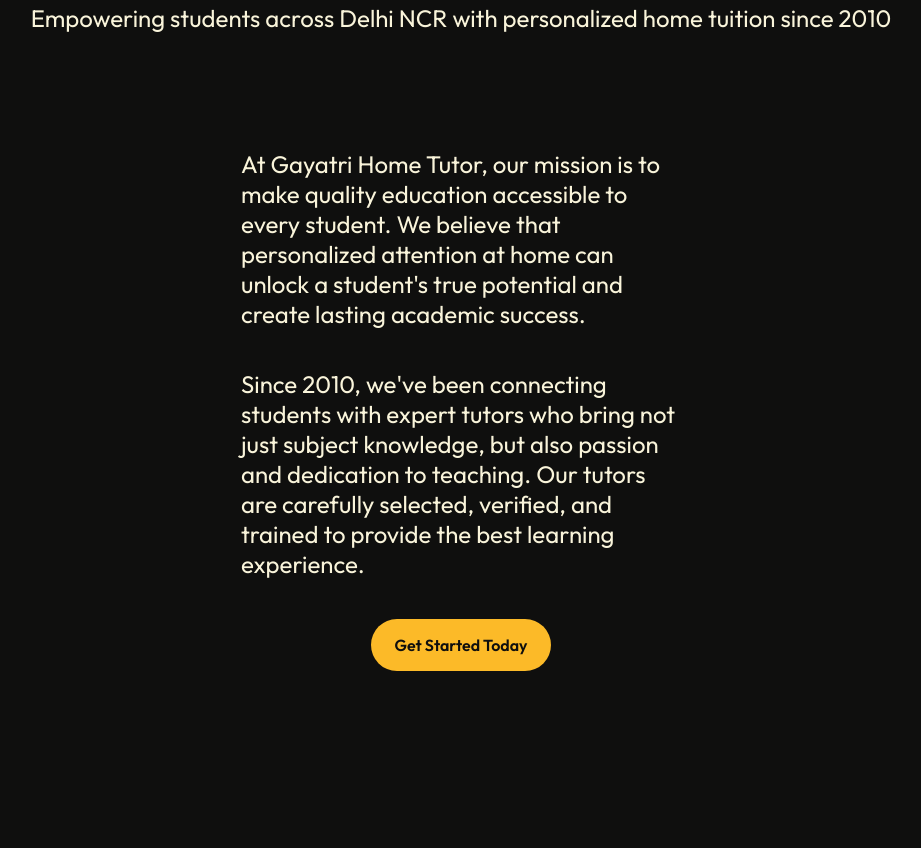
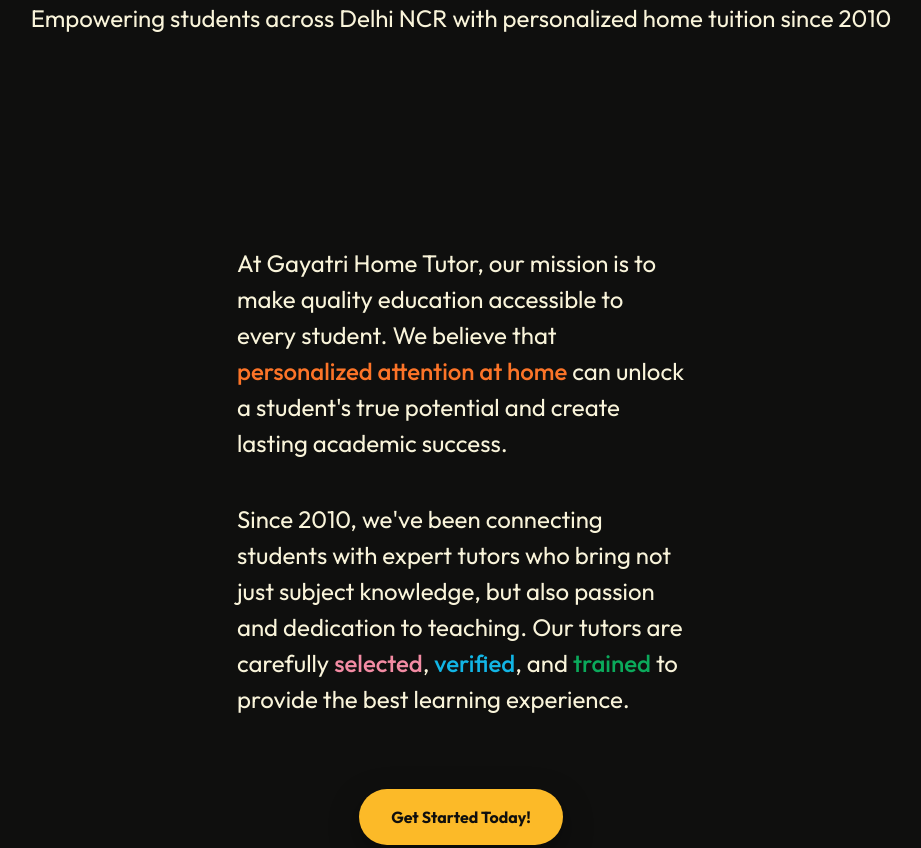
Before and after one commit to thedrishtigupta/Gayatri-Home-Tutors, a plain HTML site: page index.html in a window 1280 px wide. Shown: the part 1090-1938 px from the top of the page, without its empty margins (179-1100 px from the left). Drawn offline with Linux system fonts and the light colour scheme; a web font is replaced by a local one.

Commit message:
Improvised CSS

```diff
--- a/index.html
+++ b/index.html
@@ -73,10 +73,22 @@
             </div>
             <div class="section-body">
                 <div class="about-mission">
-                    <p>At Gayatri Home Tutor, our mission is to make quality education accessible to every student. We believe that personalized attention at home can unlock a student's true potential and create lasting academic success.</p>
-                    <p>Since 2010, we've been connecting students with expert tutors who bring not just subject knowledge, but also passion and dedication to teaching. Our tutors are carefully selected, verified, and trained to provide the best learning experience.</p>
+                    <div class="mission-content">
+                        <p>
+                            At Gayatri Home Tutor, our mission is to make quality education accessible to every student.
+                            We believe that <span class="highlight orange-text">personalized attention at home</span> can unlock a
+                            student's true potential and create lasting academic success.
+                        </p>
+                        <p>
+                            Since 2010, we've been connecting students with expert tutors who bring not just subject knowledge,
+                            but also passion and dedication to teaching. Our tutors are carefully
+                            <span class="highlight pink-text">selected</span>,
+                            <span class="highlight blue-text">verified</span>, and
+                            <span class="highlight green-text">trained</span> to provide the best learning experience.
+                        </p>
+                    </div>
                     <div class="book-button">
-                        <span><a href="contact.html">Get Started Today</a></span>
+                        <a href="contact.html">Get Started Today!</a>
                     </div>
                 </div>
             </div>
--- a/style.css
+++ b/style.css
@@ -778,40 +778,80 @@
 }
 
 .about-mission {
-  margin: 0px 324px;
-  padding: 0px 32px;
+  display: flex;
+  flex-direction: column;
+  align-items: center;
+  padding: 96px 32px;
+  margin: 0px 320px;
 }
 
-.about-mission p {
-  font-size: 24px;
-  margin-bottom:40px;
-  max-width:56ch;
-  display:block;
+.mission-content {
+  max-width: 52ch;
+  text-align: left;
 }
 
-.book-button{
-  display:flex;
-  align-items:center;
-  justify-content: center;
+.mission-content p {
+  font-size: 24px;
+  line-height: 1.5;
+  margin-bottom: 40px;
+  color: var(--color-white-bg);
 }
 
-.book-button span {
-  padding: 16px 24px;
-  background-color: var(--color-primary-yellow);
+/* Highlighted inline text (pink-ish in reference) */
+.highlight {
+  color: var(--color-primary-pink);
+  font-weight: 500;
+}
+
+
+.green-text {
+  color:var(--color-primary-green);
+}
+
+.blue-text {
+  color:var(--color-primary-blue);
+}
+.red-text {
+  color:var(--color-primary-red);
+}
+.purple-text {
+  color:var(--color-primary-purple);
+}
+.orange-text {
+  color:var(--color-primary-orange);
+}
+.yellow-text {
+  color:var(--color-primary-yellow);
+}
+.pink-text {
+  color:var(--color-primary-pink);
+}
+
+/* Button */
+.book-button {
+  margin-top: 32px;
+}
+
+.book-button a {
   display: inline-flex;
   align-items: center;
-
-  /* border: 1px solid var(--color-primary-yellow); */
-  background: var(--color-primary-yellow);
-
+  justify-content: center;
+  padding: 18px 32px;
+  background-color: var(--color-primary-yellow);
+  color: var(--color-black-bg);
+  font-size: 16px;
+  font-weight: 700;
   border-radius: 9999px;
+  text-decoration: none;
+  box-shadow: 0 10px 30px rgba(0, 0, 0, 0.35);
+  transition: transform 0.15s ease, box-shadow 0.15s ease;
 }
 
-.book-button a{
-  font-size: 16px;
-  font-weight: 600;
-  color: var(--color-black-bg);
+.book-button a:hover {
+  transform: translateY(-2px);
+  box-shadow: 0 14px 36px rgba(0, 0, 0, 0.45);
 }
+
 
 
 /* ===================== Services page styles===================== */
```
